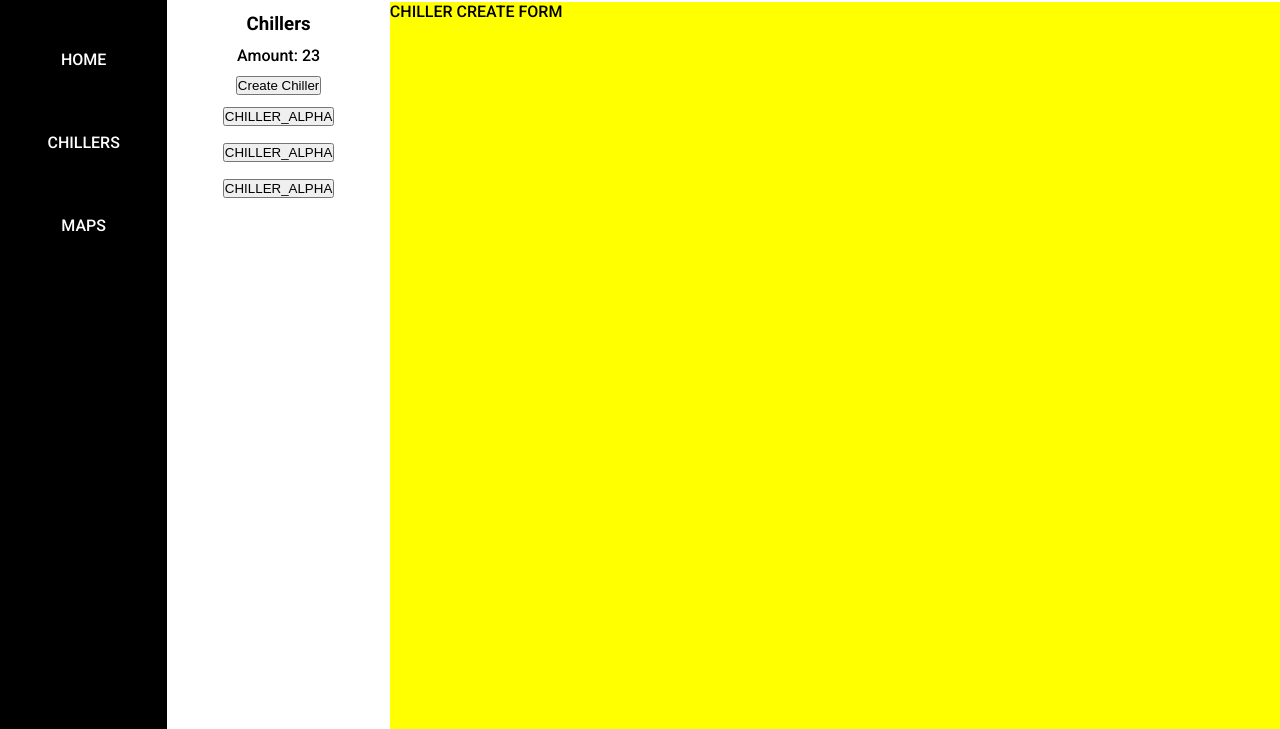
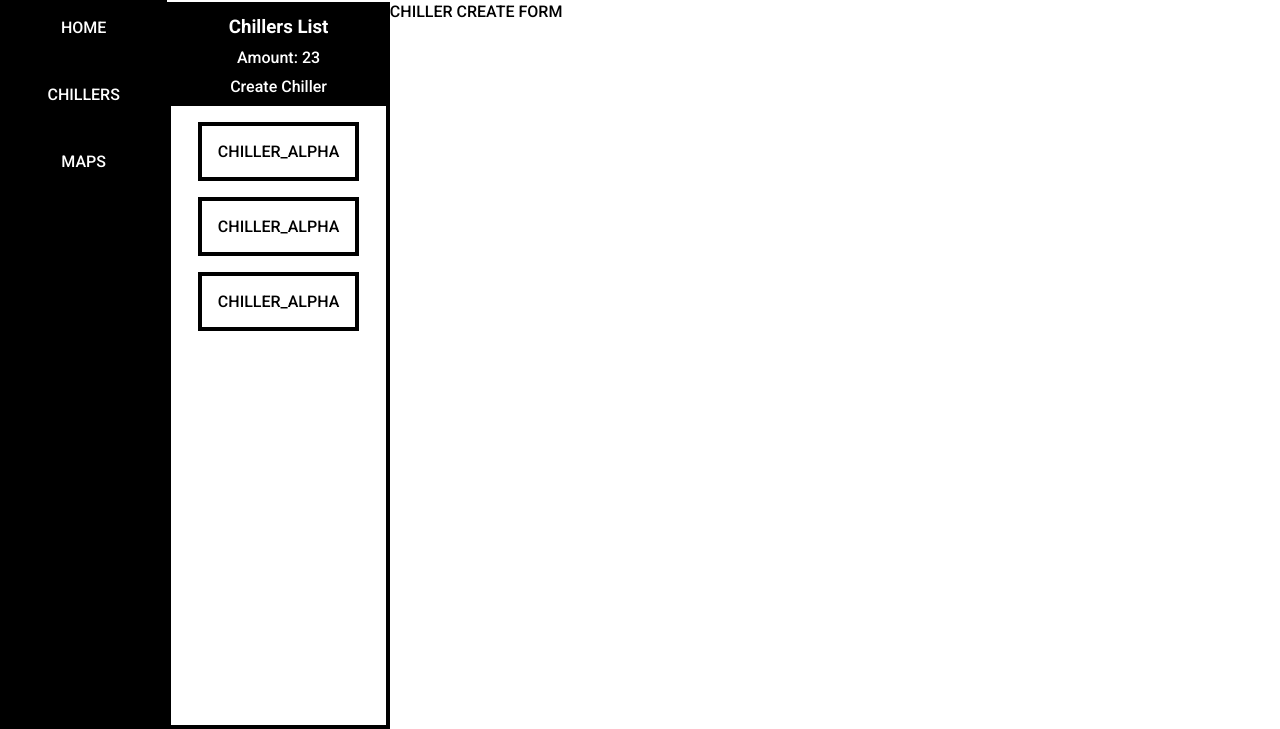
Before and after one commit to BraveVlad/CHILLER, a plain HTML site: page index.html in a window 1280 px wide. Shown: the part 71-800 px from the top of the page. Drawn offline with Linux system fonts and the light colour scheme.

Commit message:
update main area style

```diff
--- a/_reset.scss
+++ b/_reset.scss
@@ -29,3 +29,7 @@ a:active {
     text-decoration: none;
     color: inherit;
 }
+
+button {
+    all: unset;
+}
--- a/index.html
+++ b/index.html
@@ -13,7 +13,7 @@
 
     <nav class="topbar">
         <li class="topbar__title">
-            <h2>Title</h2>
+            <h2>Page Title</h2>
         </li>
         <li class="topbar__actions">
             <a href="/" class="topbar__refresh">🔃</a>
@@ -32,33 +32,31 @@
 
     <main class="dashboard">
         <div class="dashboard__menu">
-            <menu class="objects-listview">
-                <li class="objects-listview__header">
-                    <h3>Chillers</h3>
-                    <p>Amount: 23</p>
-                    <button>Create Chiller</button>
-                </li>
-                <li class="objects-listview__list">
-                    <ul class="chiller-list">
-                        <li class="chiller-list__chiller">
-                            <button class="chiller-list__name">CHILLER_ALPHA</button>
-                        </li>
-                        <li class="chiller-list__chiller">
-                            <button class="chiller-list__name">CHILLER_ALPHA</button>
-                        </li>
-                        <li class="chiller-list__chiller">
-                            <button class="chiller-list__name">CHILLER_ALPHA</button>
-                        </li>
-                    </ul>
-                </li>
-            </menu>
+            <div class="objects-view">
+                <div class="objects-view__header">
+                    <h3 class="objects-view__title">Chillers List</h3>
+                    <p class="objects-view__amount">Amount: 23</p>
+                    <button class="objects-view__create">Create Chiller</button>
+                </div>
+                <ul class="objects-view__list">
+                    <li class="objects-view__item">
+                        <button class="objects-view__button">CHILLER_ALPHA</button>
+                    </li>
+                    <li class="objects-view__item">
+                        <button class="objects-view__button">CHILLER_ALPHA</button>
+                    </li>
+                    <li class="objects-view__item">
+                        <button class="objects-view__button">CHILLER_ALPHA</button>
+                    </li>
+                </ul>
+            </div>
         </div>
+
         <div class="dashboard__mainarea">
             <section class="chiller-creator">CHILLER CREATE FORM
 
             </section>
         </div>
-
     </main>
 
     <script type="module" src="dist/app.js"></script>
--- a/style.scss
+++ b/style.scss
@@ -1,5 +1,12 @@
 @use 'reset';
 
+:root {
+    --color-primary: black;
+    --color-secondary: white;
+    --color-action: rgb(0, 0, 0, 0.5);
+    --border-color: black;
+    --border-size: 4px;
+}
 
 body {
     display: grid;
@@ -31,12 +38,12 @@ body {
 
     display: flex;
     align-items: center;
-    background-color: black;
+    background-color: var(--color-primary);
 
     h1 {
         padding: 1rem;
         margin: auto 0;
-        color: white;
+        color: var(--color-secondary);
     }
 
 }
@@ -48,12 +55,11 @@ body {
     display: flex;
     flex-direction: column;
     align-items: stretch;
-
-    background-color: black;
+    gap: 1rem;
+    background-color: var(--color-primary);
 
     &__item {
         text-align: center;
-        margin-top: 2rem;
         padding: 1rem;
 
         color: white;
@@ -73,15 +79,17 @@ body {
 
     &__mainarea {
         flex: 4;
-        background-color: yellow;
     }
 }
 
-.objects-listview {
+.objects-view {
     height: 100%;
 
     display: flex;
     flex-direction: column;
+    color: var(--color-secondary);
+    border: var(--border-size) solid var(--border-color);
+    gap: 1rem;
 
     &__header {
         flex: 1;
@@ -90,16 +98,27 @@ body {
         flex-direction: column;
         justify-content: space-evenly;
         align-items: center;
+        background-color: var(--color-primary);
     }
 
     &__list {
         flex: 6;
+        display: flex;
+        flex-direction: column;
+        align-items: stretch;
+        gap: 1rem;
+        text-align: center;
+
+    }
+
+    &__button {
+        padding: 1rem;
+        border: var(--border-size) solid var(--border-color);
+        color: black;
+        background-color: var(--color-secondary);
+
+        &:hover {
+            background-color: var(--color-action);
+        }
     }
 }
-
-.chiller-list {
-    display: flex;
-    flex-direction: column;
-    align-items: center;
-    gap: 1rem;
-}
```
Also changed, not shown: dist/_reset.css, dist/style.css.
